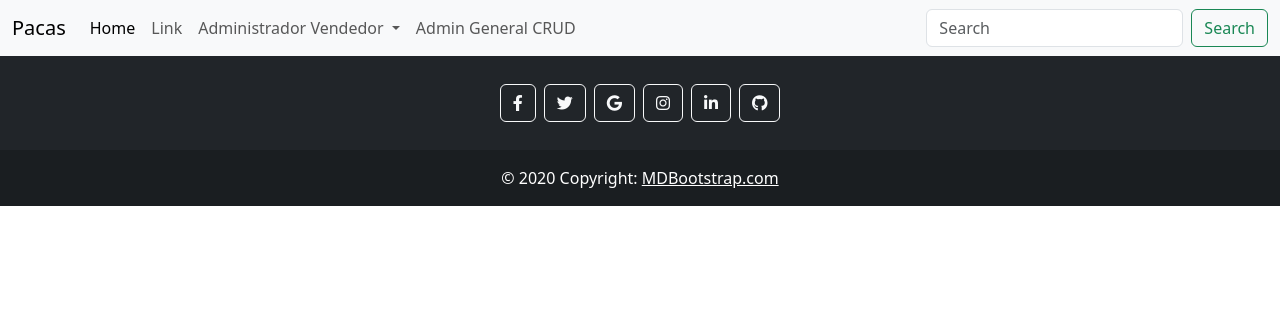
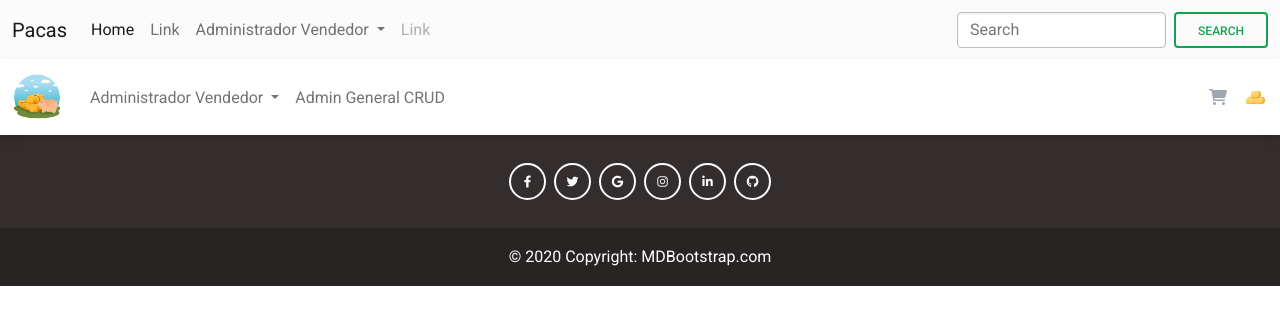
Before and after one commit to ErickYahirME/Pacas-Front, an Angular app: page /home in a window 1280 px wide. Shown: the top 324 px of the page. Built offline with nearby package versions, Linux system fonts and the light colour scheme.

Commit message:
Modificación CSS

```diff
--- a/src/app/shared/header/header.component.html
+++ b/src/app/shared/header/header.component.html
@@ -24,7 +24,7 @@
           </ul>
         </li>
         <li class="nav-item">
-          <a class="nav-link " routerLink="/admin-crud/addClothe">Admin General CRUD</a>
+          <a class="nav-link disabled" href="#" tabindex="-1" >Link</a>
         </li>
       </ul>
       <form class="d-flex">
@@ -34,3 +34,139 @@
     </div>
   </div>
 </nav>
+
+
+
+
+
+
+
+
+
+
+
+
+
+
+
+
+
+
+
+
+
+
+<!-- Navbar -->
+<nav class="navbar navbar-expand-lg navbar-light bg-white">
+  <!-- Container wrapper -->
+  <div class="container-fluid">
+    <!-- Toggle button -->
+    <button
+      class="navbar-toggler"
+      type="button"
+      data-mdb-toggle="collapse"
+      data-mdb-target="#navbarSupportedContent"
+      aria-controls="navbarSupportedContent"
+      aria-expanded="false"
+      aria-label="Toggle navigation"
+    >
+      <i class="fas fa-bars"></i>
+    </button>
+
+    <!-- Collapsible wrapper -->
+    <div class="collapse navbar-collapse" id="navbarSupportedContent">
+      <!-- Navbar brand -->
+      <a class="navbar-brand mt-2 mt-lg-0" >
+        <img
+          src="/assets/iconoPacasLogin.jpg"
+          height="50"
+          alt="MDB Logo"
+          loading="lazy"
+        />
+      </a>
+      <!-- Left links -->
+
+      <ul class="navbar-nav">
+        <!-- Dropdown -->
+        <li class="nav-item dropdown">
+          <a
+            class="nav-link dropdown-toggle"
+
+            id="navbarDropdownMenuLink"
+            role="button"
+            data-mdb-toggle="dropdown"
+            aria-expanded="false"
+          >
+          <!-- routerLink="/administrador-ventas/inicio-Vendedor" -->
+          Administrador Vendedor
+          </a>
+          <ul class="dropdown-menu" aria-labelledby="navbarDropdownMenuLink">
+            <li>
+              <a class="dropdown-item" routerLink="/administrador-ventas/inicio-Vendedor">Administrar Productos</a>
+            </li>
+            <li>
+              <a class="dropdown-item" routerLink="/administrador-ventas/addProduct">Agregar Productos</a>
+            </li>
+          </ul>
+        </li>
+      </ul>
+
+      <ul class="navbar-nav me-auto mb-2 mb-lg-0">
+        <!-- <li class="nav-item">
+          <a class="nav-link" >Administrador Vendedor</a>
+        </li> -->
+        <li class="nav-item">
+          <a class="nav-link" routerLink="/admin-crud/addClothe">Admin General CRUD</a>
+        </li>
+        <!-- <li class="nav-item">
+          <a class="nav-link" href="#">Projects</a>
+        </li> -->
+      </ul>
+      <!-- Left links -->
+    </div>
+    <!-- Collapsible wrapper -->
+
+    <!-- Right elements -->
+    <div class="d-flex align-items-center">
+      <!-- Icon -->
+      <a class="link-secondary me-3" routerLink="/compras/carrito">
+        <i class="fas fa-shopping-cart"></i>
+      </a>
+
+
+      <!-- Avatar -->
+      <div class="dropdown">
+        <a
+          class="dropdown-toggle d-flex align-items-center hidden-arrow"
+          href="#"
+          id="navbarDropdownMenuAvatar"
+          role="button"
+          data-mdb-toggle="dropdown"
+          aria-expanded="false"
+        >
+          <img
+            src="/assets/pacas.jpg"
+            class="rounded-circle"
+            height="25"
+            alt="Black and White Portrait of a Man"
+            loading="lazy"
+          />
+        </a>
+        <ul
+          class="dropdown-menu dropdown-menu-end"
+          aria-labelledby="navbarDropdownMenuAvatar"
+        >
+          <li>
+            <a class="dropdown-item" routerLink="/home/profile-user">My perfil</a>
+          </li>
+          <li>
+            <a class="dropdown-item" routerLink="/compras/compras">Mis compras</a>
+          </li>
+        </ul>
+      </div>
+    </div>
+    <!-- Right elements -->
+  </div>
+  <!-- Container wrapper -->
+</nav>
+<!-- Navbar -->
--- a/src/index.html
+++ b/src/index.html
@@ -20,10 +20,10 @@ rel="stylesheet"
 <link href="https://cdn.jsdelivr.net/npm/bootstrap@5.3.1/dist/css/bootstrap.min.css" rel="stylesheet" integrity="sha384-4bw+/aepP/YC94hEpVNVgiZdgIC5+VKNBQNGCHeKRQN+PtmoHDEXuppvnDJzQIu9" crossorigin="anonymous">
 
 <!-- MDB -->
-<!-- <link
+<link
 href="https://cdnjs.cloudflare.com/ajax/libs/mdb-ui-kit/6.4.0/mdb.min.css"
 rel="stylesheet"
-/> -->
+/>
 
 
 </head>
@@ -32,10 +32,10 @@ rel="stylesheet"
 <script src="https://cdn.jsdelivr.net/npm/bootstrap@5.3.1/dist/js/bootstrap.bundle.min.js" integrity="sha384-HwwvtgBNo3bZJJLYd8oVXjrBZt8cqVSpeBNS5n7C8IVInixGAoxmnlMuBnhbgrkm" crossorigin="anonymous"></script>
 
   <!-- Script MDB -->
-  <!-- <script
+  <script
   type="text/javascript"
   src="https://cdnjs.cloudflare.com/ajax/libs/mdb-ui-kit/6.4.0/mdb.min.js"
-></script> -->
+></script>
 
 
   <app-root></app-root>
```
